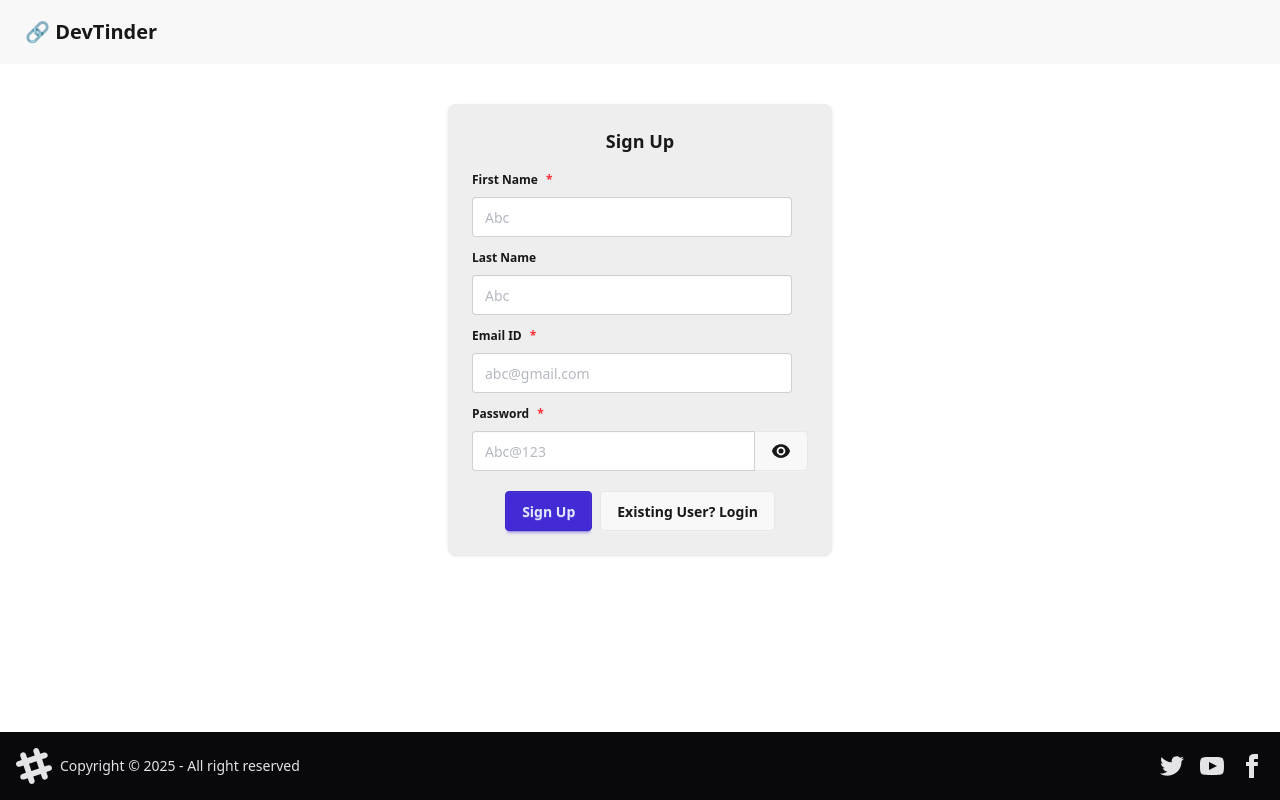
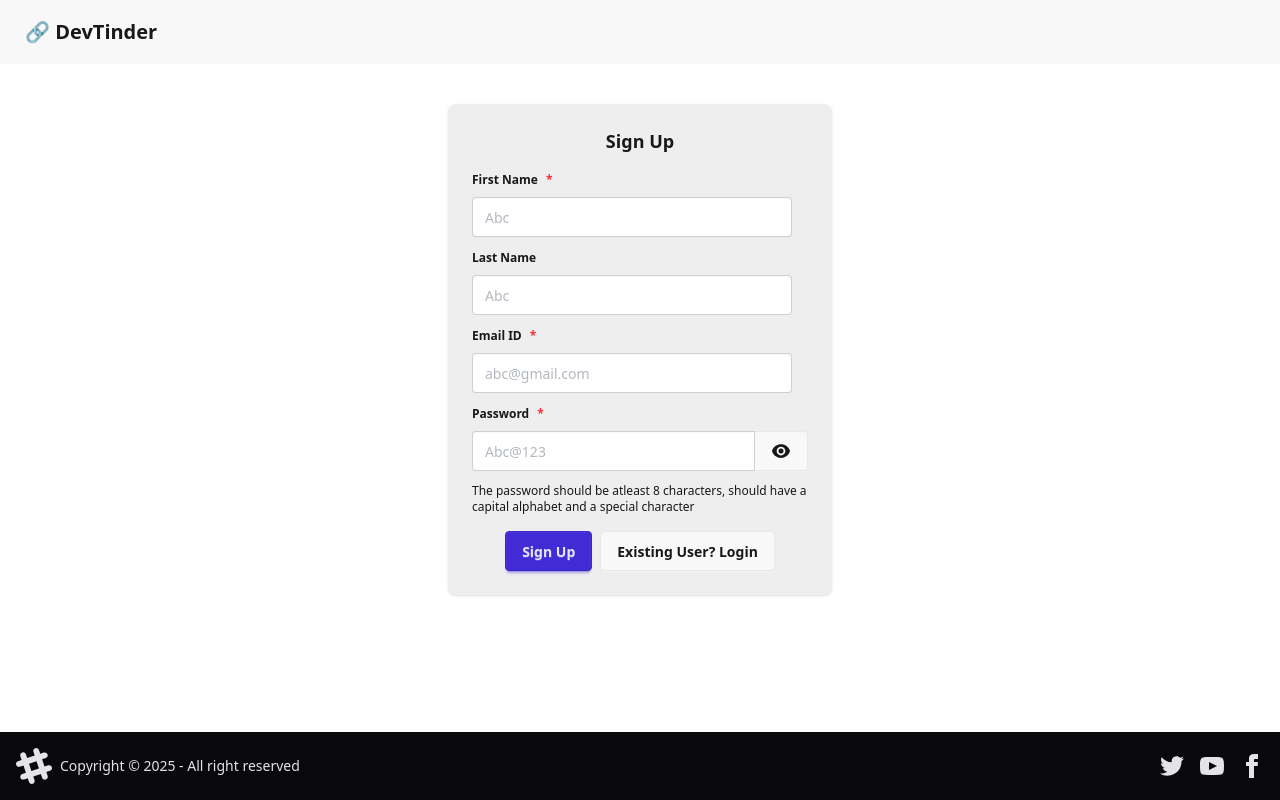
Before and after one commit to arshh020/DevTinder-web, a React (Vite) app: page /login in a window 1280 px wide. Both pictures are taken after a click on the button "New to DevTinder? Sign Up". Built offline with nearby package versions, Linux system fonts and the light colour scheme.

Commit message:
password specifications on signup ui

```diff
--- a/src/components/Login.jsx
+++ b/src/components/Login.jsx
@@ -138,6 +138,12 @@ const Login = (props) => {
                 </div>
               </fieldset>
             </div>
+            {!showLoginCard && (
+              <p className="text-xs">
+                The password should be atleast 8 characters, should have a
+                capital alphabet and a special character
+              </p>
+            )}
             <p className="text-red-400">{error}</p>
             <div className="card-actions justify-center">
               <button
```
